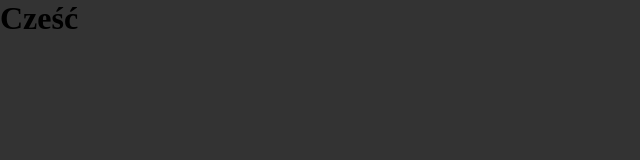
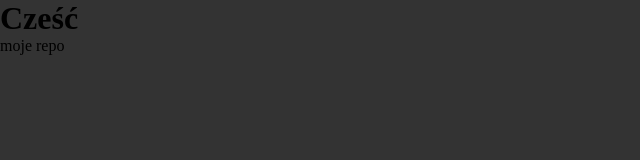
Before and after one commit to Sekknai/Portfolio, a plain HTML site: page index.html in a window 1280 px wide. Shown: the full height of the page, 0-640 px from the left. Drawn offline with Linux system fonts and the light colour scheme.

```diff
--- a/index.html
+++ b/index.html
@@ -9,5 +9,7 @@
 </head>
 <body>
     <h1>Cześć</h1>
+    <p>moje repo</p>
+
 </body>
 </html>
```
